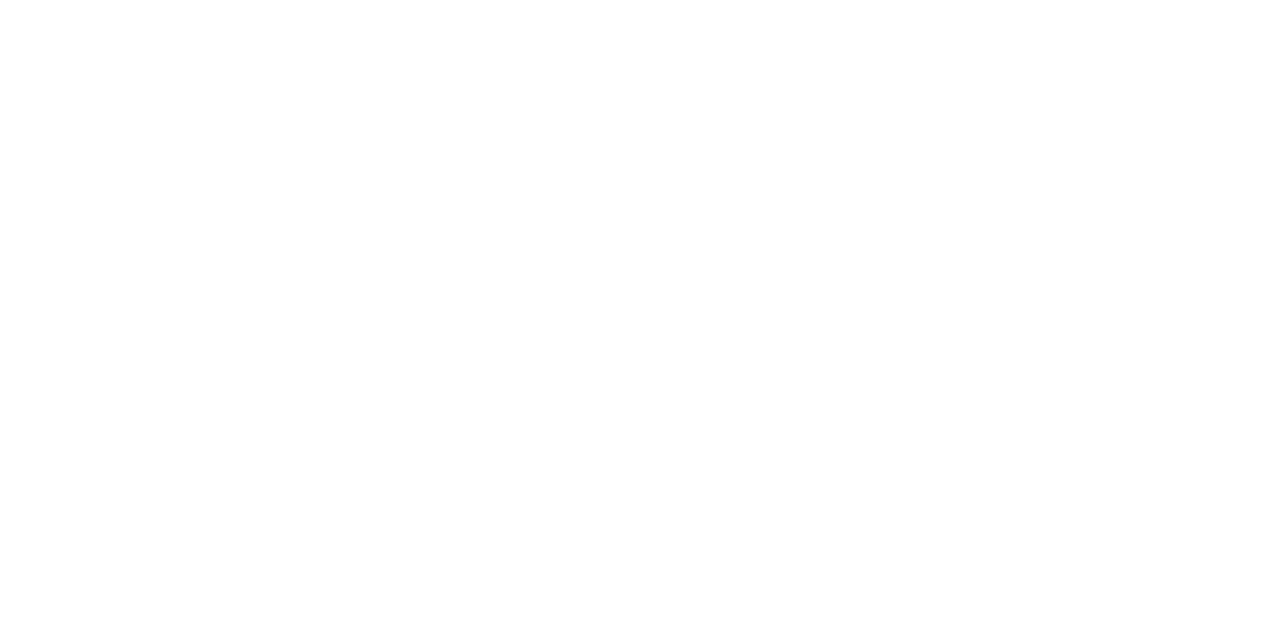
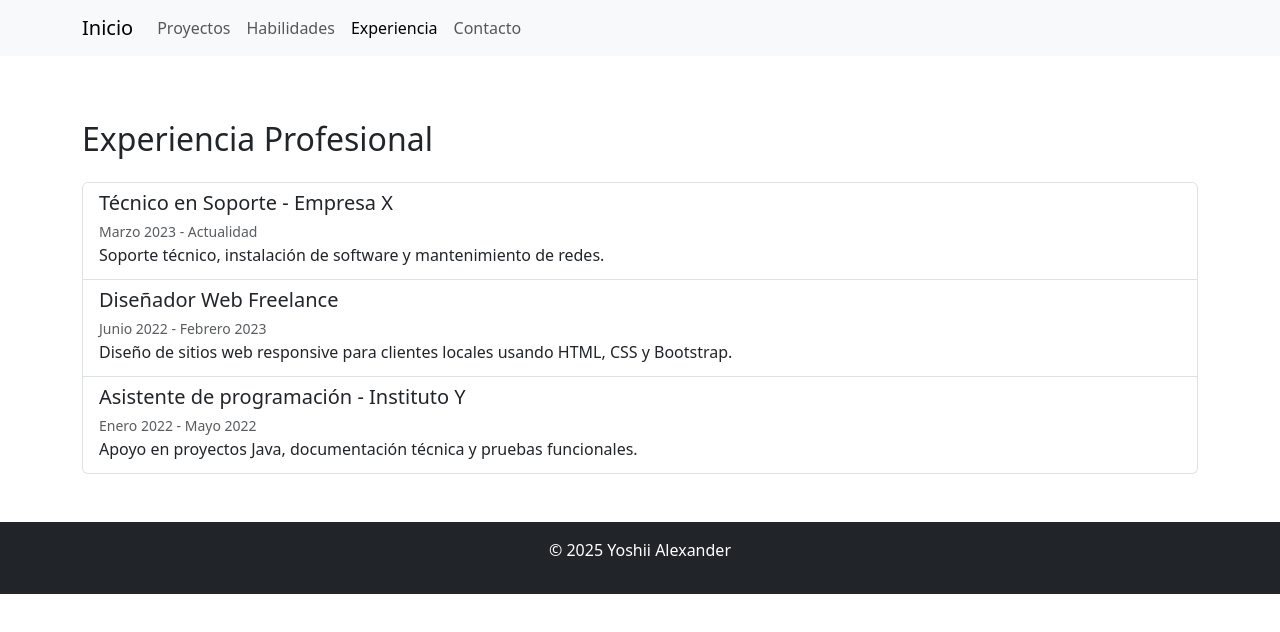
Before and after one commit to YoshiiAlexander/portafolio-web, a plain HTML site: page experiencia.html in a window 1280 px wide. Drawn offline with nearby package versions, Linux system fonts and the light colour scheme.

Commit message:
Update experiencia.html

```diff
--- a/experiencia.html
+++ b/experiencia.html
@@ -1,6 +1,61 @@
-<link rel="stylesheet" href="css/reset.css">
-<link rel="stylesheet" href="css/estilos.css">
+<!DOCTYPE html>
+<html lang="es">
+<head>
+  <meta charset="UTF-8">
+  <meta name="viewport" content="width=device-width, initial-scale=1.0">
+  <title>Experiencia</title>
+  <link rel="stylesheet" href="css/reset.css">
+  <link rel="stylesheet" href="css/estilos.css">
+  <link href="https://cdn.jsdelivr.net/npm/bootstrap@5.3.3/dist/css/bootstrap.min.css" rel="stylesheet">
+</head>
+<body>
 
-<head>
-    <link href="https://cdn.jsdelivr.net/npm/bootstrap@5.3.3/dist/css/bootstrap.min.css" rel="stylesheet">
-</head>
+  <!-- Navbar -->
+  <nav class="navbar navbar-expand-lg navbar-light bg-light">
+    <div class="container">
+      <a class="navbar-brand" href="index.html">Inicio</a>
+      <button class="navbar-toggler" type="button" data-bs-toggle="collapse" data-bs-target="#navbarNav">
+        <span class="navbar-toggler-icon"></span>
+      </button>
+      <div class="collapse navbar-collapse" id="navbarNav">
+        <ul class="navbar-nav">
+          <li class="nav-item"><a class="nav-link" href="proyectos.html">Proyectos</a></li>
+          <li class="nav-item"><a class="nav-link" href="habilidades.html">Habilidades</a></li>
+          <li class="nav-item"><a class="nav-link active" href="experiencia.html">Experiencia</a></li>
+          <li class="nav-item"><a class="nav-link" href="contacto.html">Contacto</a></li>
+        </ul>
+      </div>
+    </div>
+  </nav>
+
+  <main class="container my-5">
+    <h2 class="mb-4">Experiencia Profesional</h2>
+
+    <div class="list-group">
+      <div class="list-group-item">
+        <h5 class="mb-1">Técnico en Soporte - Empresa X</h5>
+        <small class="text-muted">Marzo 2023 - Actualidad</small>
+        <p class="mb-1">Soporte técnico, instalación de software y mantenimiento de redes.</p>
+      </div>
+
+      <div class="list-group-item">
+        <h5 class="mb-1">Diseñador Web Freelance</h5>
+        <small class="text-muted">Junio 2022 - Febrero 2023</small>
+        <p class="mb-1">Diseño de sitios web responsive para clientes locales usando HTML, CSS y Bootstrap.</p>
+      </div>
+
+      <div class="list-group-item">
+        <h5 class="mb-1">Asistente de programación - Instituto Y</h5>
+        <small class="text-muted">Enero 2022 - Mayo 2022</small>
+        <p class="mb-1">Apoyo en proyectos Java, documentación técnica y pruebas funcionales.</p>
+      </div>
+    </div>
+  </main>
+
+  <footer class="bg-dark text-white text-center p-3 mt-5">
+    <p>&copy; 2025 Yoshii Alexander</p>
+  </footer>
+
+  <script src="https://cdn.jsdelivr.net/npm/bootstrap@5.3.3/dist/js/bootstrap.bundle.min.js"></script>
+</body>
+</html>
```
